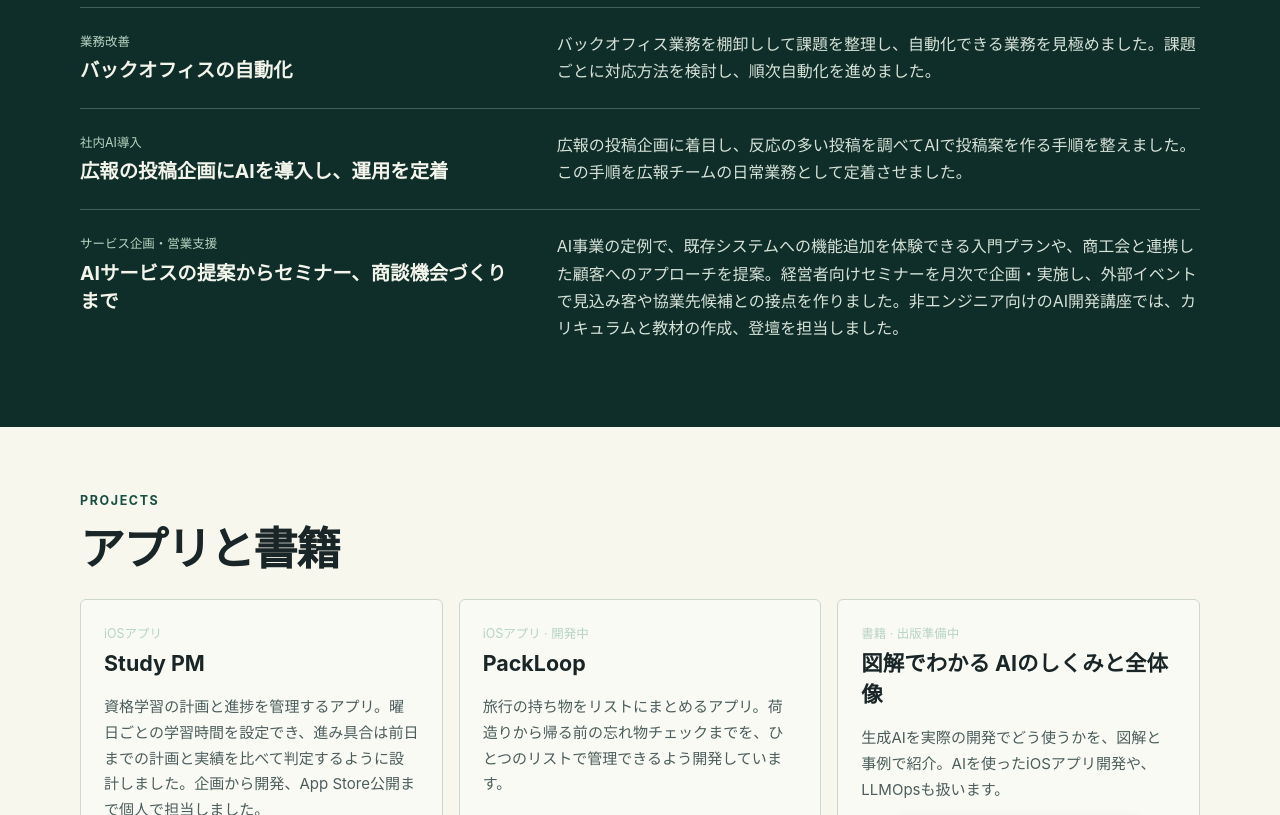
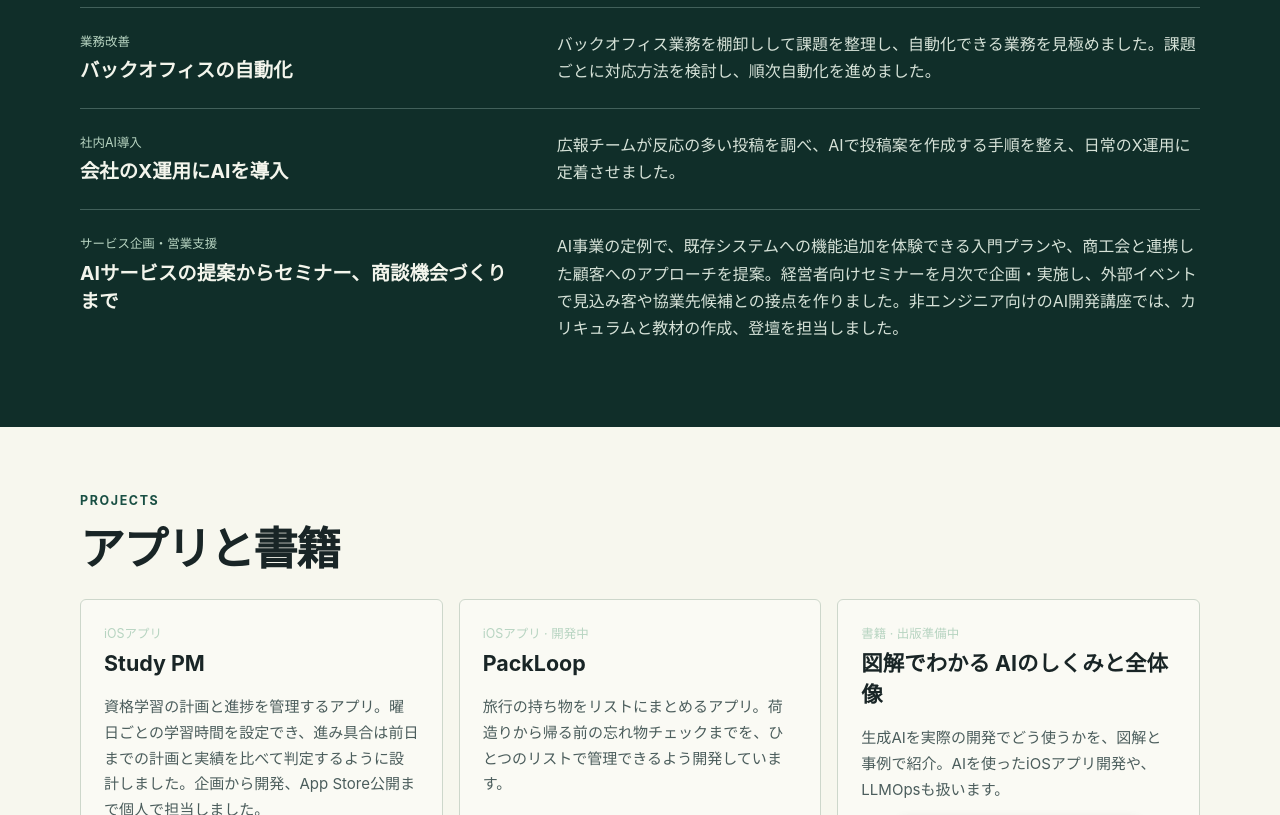
Before and after one commit to masatea/masatea.github.io, a plain HTML site: page portfolio/index.html in a window 1280 px wide. Shown: the part 2380-3195 px from the top of the page. Drawn offline with Linux system fonts and the light colour scheme.

```diff
--- a/portfolio/index.html
+++ b/portfolio/index.html
@@ -139,8 +139,8 @@ h3{font-size:1.21rem;line-height:1.45;margin:0}
   <p>バックオフィス業務を棚卸しして課題を整理し、自動化できる業務を見極めました。課題ごとに対応方法を検討し、順次自動化を進めました。</p>
 </article>
 <article>
-  <div><p class="topic">社内AI導入</p><h4>広報の投稿企画にAIを導入し、運用を定着</h4></div>
-  <p>広報の投稿企画に着目し、反応の多い投稿を調べてAIで投稿案を作る手順を整えました。この手順を広報チームの日常業務として定着させました。</p>
+  <div><p class="topic">社内AI導入</p><h4>会社のX運用にAIを導入</h4></div>
+  <p>広報チームが反応の多い投稿を調べ、AIで投稿案を作成する手順を整え、日常のX運用に定着させました。</p>
 </article>
 <article>
   <div><p class="topic">サービス企画・営業支援</p><h4>AIサービスの提案からセミナー、商談機会づくりまで</h4></div>
```
